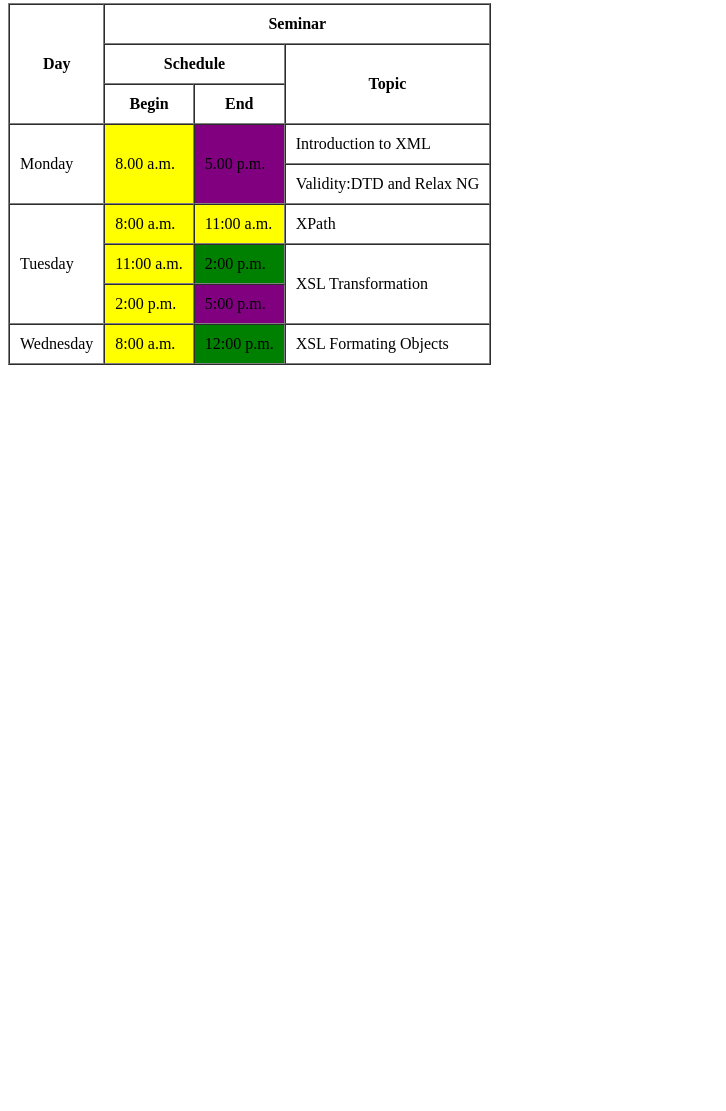
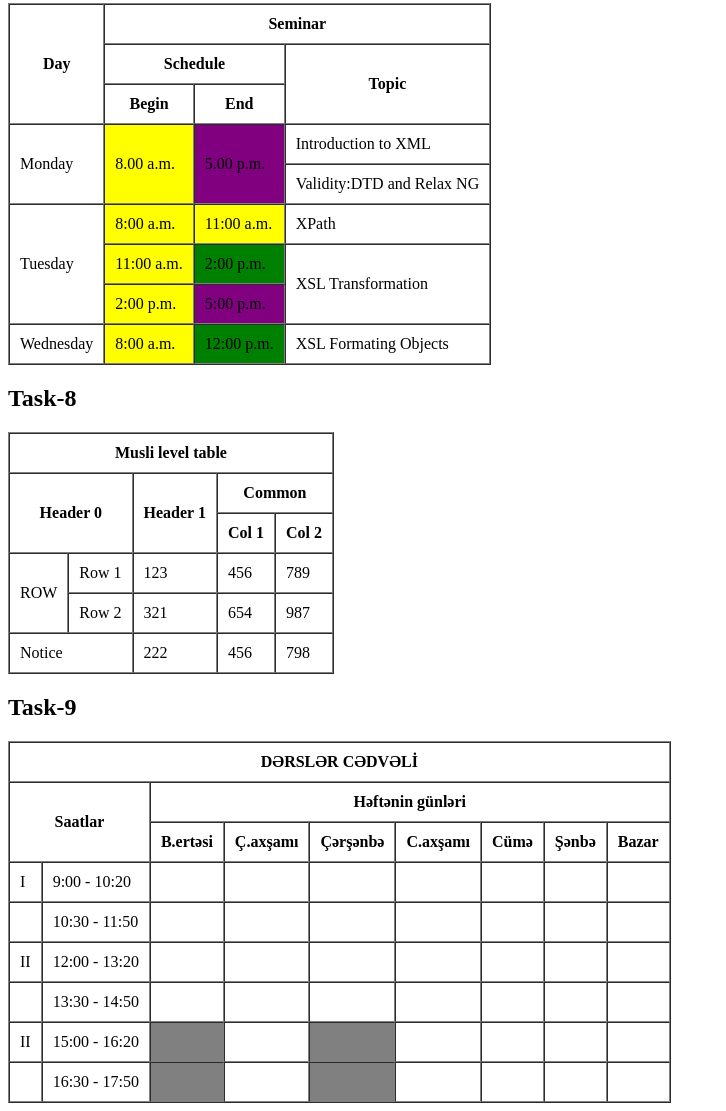
Before and after one commit to zeraphosa/div-academy, a plain HTML site: page tables.htm in a window 1280 px wide. Shown: the part 1809-2920 px from the top of the page, without its empty margins (0-726 px from the left). Before the commit the page ends 2182 px from the top, so only its background shows below. Drawn offline with Linux system fonts and the light colour scheme.

Commit message:
tasks done

```diff
--- a/tables.htm
+++ b/tables.htm
@@ -240,5 +240,126 @@
         </tr>
     </table>
 
+
+    <h2>Task-8</h2>
+    <table border="1" cellspacing="0" cellpadding="10">
+        <tr>
+            <th colspan="5">Musli level table</th>
+        </tr>
+        <tr>
+            <th colspan="2" rowspan="2">Header 0</th>
+            <th rowspan="2">Header 1</th>
+            <th colspan="2">Common</th>
+        </tr>
+        <tr>
+            <th>Col 1</th>
+            <th>Col 2</th>
+        </tr>
+        <tr>
+            <td rowspan="2">ROW</td>
+            <td>Row 1</td>
+            <td>123</td>
+            <td>456</td>
+            <td>789</td>
+        </tr>
+        <tr>
+            <td>Row 2</td>
+            <td>321</td>
+            <td>654</td>
+            <td>987</td>
+        </tr>
+        <tr>
+            <td colspan="2">Notice</td>
+            <td>222</td>
+            <td>456</td>
+            <td>798</td>
+        </tr>
+    </table>
+
+    <h2>Task-9</h2>
+    <table border="1" cellspacing="0" cellpadding="10">
+        <tr>
+            <th colspan="9">DƏRSLƏR CƏDVƏLİ</th>
+        </tr>
+        <tr>
+            <th rowspan="2" colspan="2">Saatlar</th>
+            <th colspan="7">Həftənin günləri</th>
+        </tr>
+        <tr>
+            <th>B.ertəsi</th>
+            <th>Ç.axşamı</th>
+            <th>Çərşənbə</th>
+            <th>C.axşamı</th>
+            <th>Cümə</th>
+            <th>Şənbə</th>
+            <th>Bazar</th>
+        </tr>
+        <tr>
+            <td>I</td>
+            <td>9:00 - 10:20</td>
+            <td></td>
+            <td></td>
+            <td></td>
+            <td></td>
+            <td></td>
+            <td></td>
+            <td></td>
+        </tr>
+        <tr>
+            <td></td>
+            <td>10:30 - 11:50</td>
+            <td></td>
+            <td></td>
+            <td></td>
+            <td></td>
+            <td></td>
+            <td></td>
+            <td></td>
+        </tr>
+        <tr>
+            <td>II</td>
+            <td>12:00 - 13:20</td>
+            <td></td>
+            <td></td>
+            <td></td>
+            <td></td>
+            <td></td>
+            <td></td>
+            <td></td>
+        </tr>
+        <tr>
+            <td></td>
+            <td>13:30 - 14:50</td>
+            <td></td>
+            <td></td>
+            <td></td>
+            <td></td>
+            <td></td>
+            <td></td>
+            <td></td>
+        </tr>
+        <tr>
+            <td>II</td>
+            <td>15:00 - 16:20</td>
+            <td bgcolor="grey"></td>
+            <td></td>
+            <td bgcolor="grey"></td>
+            <td></td>
+            <td></td>
+            <td></td>
+            <td></td>
+        </tr>
+        <tr>
+            <td></td>
+            <td>16:30 - 17:50</td>
+            <td bgcolor="grey"></td>
+            <td></td>
+            <td bgcolor="grey"></td>
+            <td></td>
+            <td></td>
+            <td></td>
+            <td></td>
+        </tr>
+    </table>
   </body>
 </html>
```
Also changed, not shown: tables2.htm (added, +7 -0 lines).
